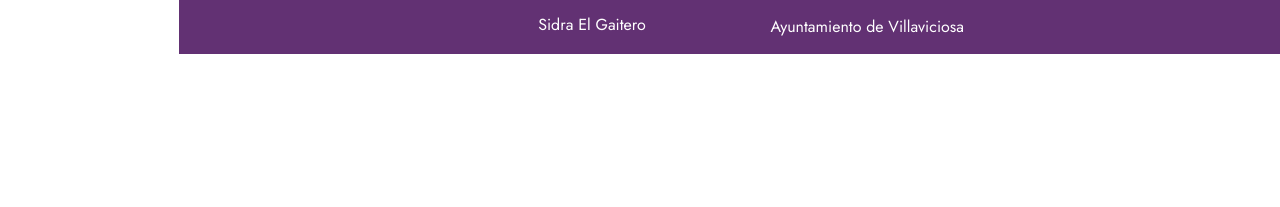
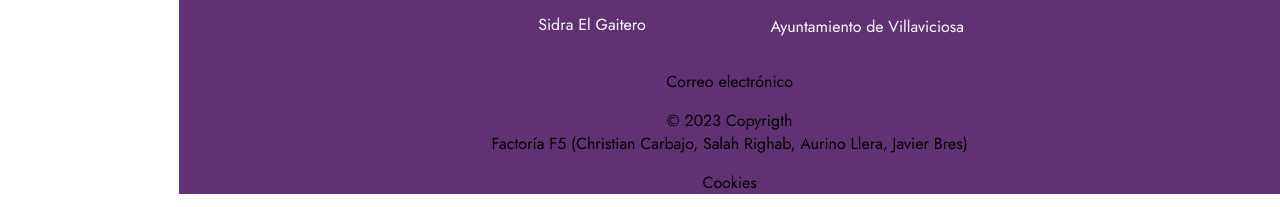
Before and after one commit to Club-de-Atletismo-Villaviciosa/Front-ClubAtletismoVillaviciosa, a React (Create React App) app: page / in a window 1280 px wide. Shown: the part 1487-1694 px from the top of the page. Before the commit the page ends 1541 px from the top, so only its background shows below. Built offline with nearby package versions, Linux system fonts and the light colour scheme.

Commit message:
footer begin to add more things_email, copyright, F5, members and cookies

```diff
--- a/src/Components/Footer/Footer.jsx
+++ b/src/Components/Footer/Footer.jsx
@@ -12,16 +12,29 @@ const Footer = () => {
                 <div className='footer'>
                     <div className='footer-footerPartners'>
                         <div className='footer-gaitero'>
-                        <img className='gaitero' src={El_Gaitero_logo} alt="Sidra El Gaitero"  />
+                            <img className='gaitero' src={El_Gaitero_logo} alt="Sidra El Gaitero" />
                             <p>Sidra El Gaitero</p>
                         </div>
                         <div className='footer-ayto'>
                             <img className='ayto' src="https://upload.wikimedia.org/wikipedia/commons/7/79/Escudo_de_Villaviciosa.svg"
-                        alt="Escudo Villaviciosa"  />
+                                alt="Escudo Villaviciosa" />
                             <p>Ayuntamiento de Villaviciosa</p>
                         </div>
                     </div>
                 </div>
+                <div>
+                    <p>Correo electrónico</p>
+                </div>
+                <div>
+                    <div>
+                    © 2023 Copyrigth
+                    </div>
+                    <div>
+                        Factoría F5 (Christian Carbajo, Salah Righab, Aurino Llera, Javier Bres)
+                    </div>
+                </div>
+
+                <p>Cookies</p>
 
             </footer>
         </div>
--- a/src/Pages/ContactPage/ContactPage.jsx
+++ b/src/Pages/ContactPage/ContactPage.jsx
@@ -1,5 +1,5 @@
 import React from 'react'
-import ContactForm from '../../Components/Contact/ContactForm'
+import ContactForm from '../../Components/ContactForm/ContactForm'
 import Footer from '../../Components/Footer/Footer';
 import Navbar from '../../Components/Navbar/Navbar'
 import './ContactPage.css';
@@ -8,7 +8,7 @@ const ContactPage = () => {
     return (
         <div>
 
-            <Navbar />
+            {/* <Navbar /> */}
 
             <div className='mainContact'>
                 <ContactForm />
```
Also changed, not shown: src/Components/Footer/Footer.css (+7 -7 lines), src/Components/ContactForm/ContactForm.css (renamed from src/Components/Contact/ContactForm.css), src/Components/ContactForm/ContactForm.jsx (renamed from src/Components/Contact/ContactForm.jsx). Lines whose indentation alone changed are shown as unchanged.
